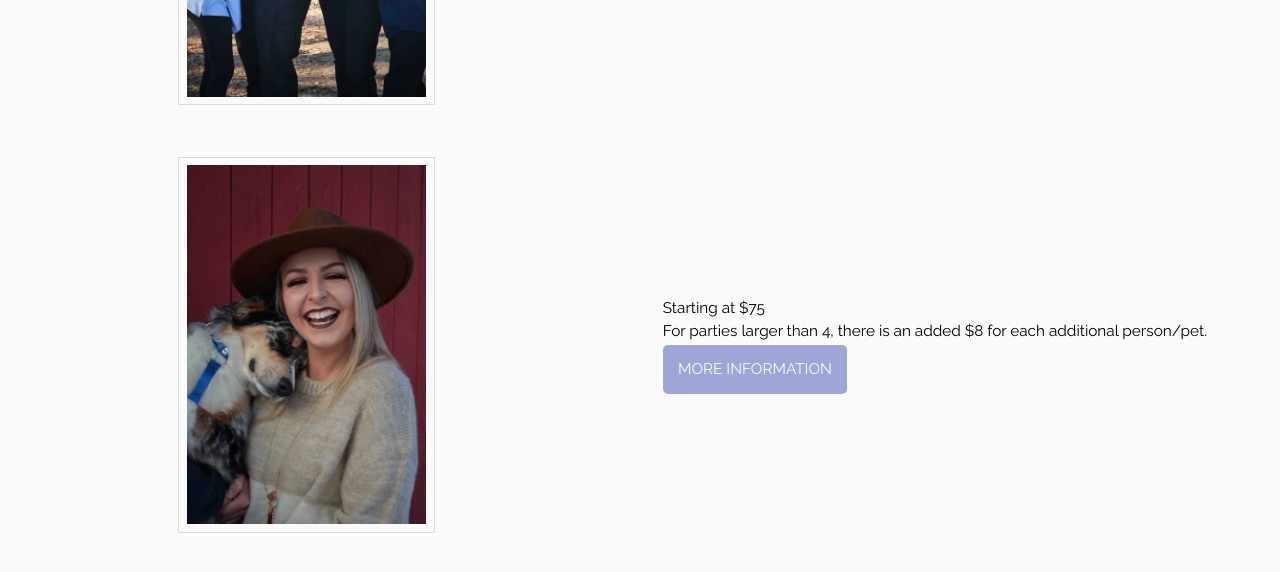
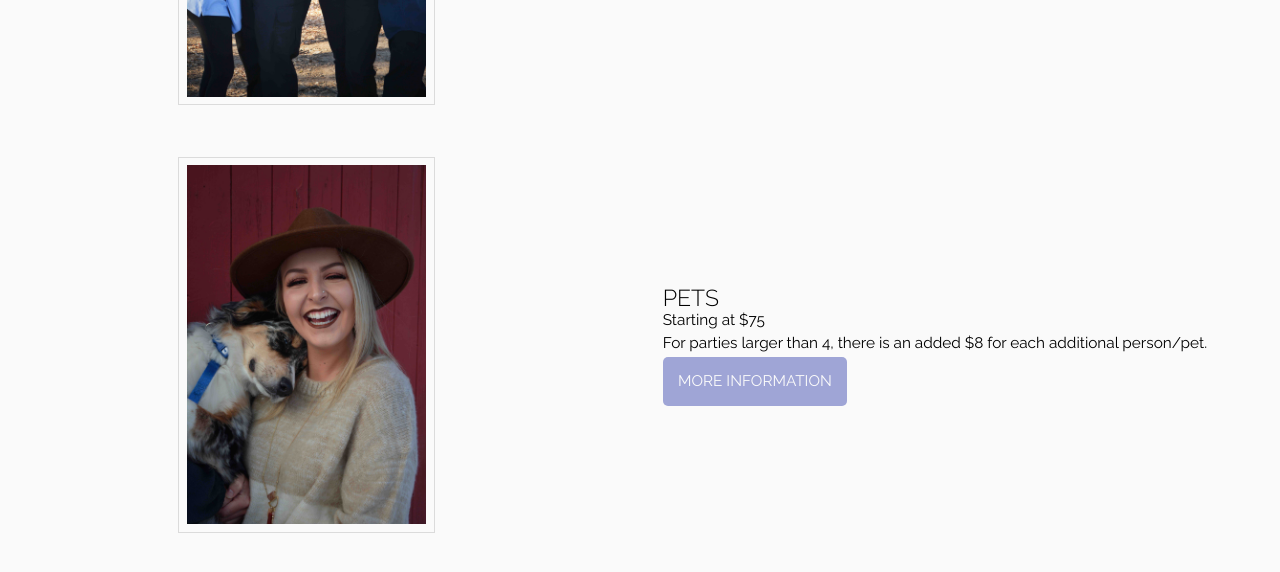
Before and after one commit to JordanKurtzman/photo-site-frontend, a website: page dist/services.html in a window 1280 px wide. Shown: the part 885-1457 px from the top of the page. Drawn offline with Linux system fonts and the light colour scheme; no server answers.

Commit message:
added pets heading

```diff
--- a/dist/services.html
+++ b/dist/services.html
@@ -107,6 +107,7 @@
                     <img class="service__image" src="/images/Pets2.jpg">
                 </div>
                 <div class="service__text">
+                    <h2>Pets</h2>
                     <p>Starting at $75</p>
                     <p>For parties larger than 4, there is an added $8 for each additional person/pet.</p>
                     <div  class="service__btn">
```
